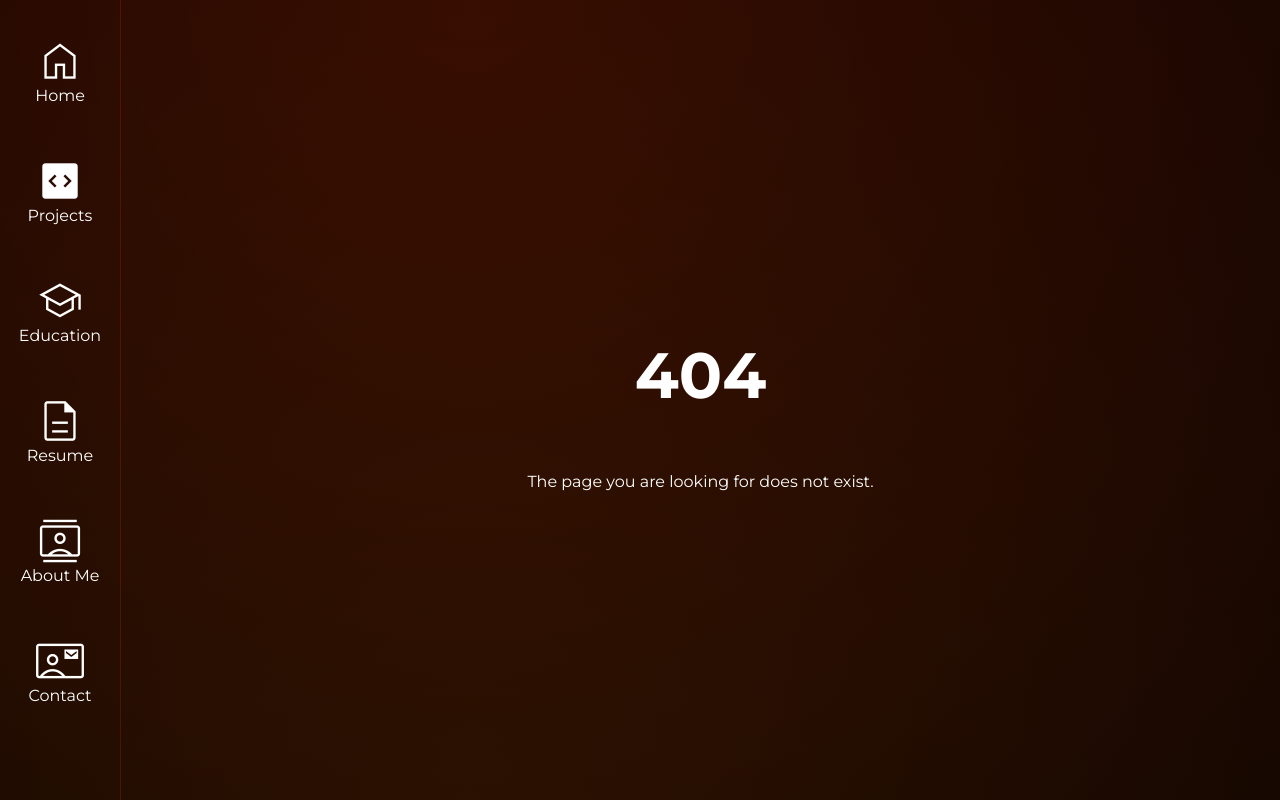
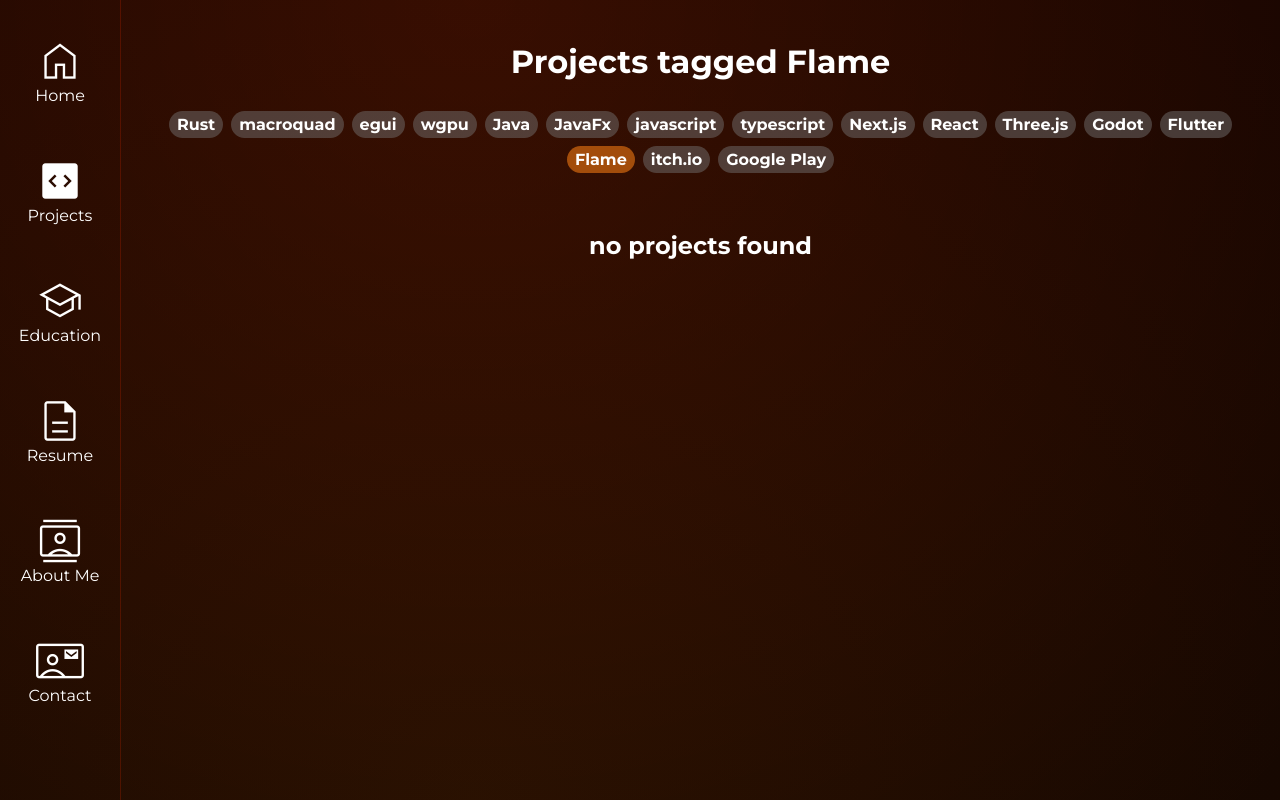
Before and after one commit to gre-v-el/portfolio, a Next.js app: page /projects/tag/Flame in a window 1280 px wide. Before the commit this address had no page. Built offline with nearby package versions, Linux system fonts and the light colour scheme.

Commit message:
Added tag filtering

```diff
--- /dev/null
+++ b/app/projects/tag/[tagName]/page.tsx
@@ -0,0 +1,35 @@
+'use client';
+
+import style from '../../page.module.css';
+import Tags from "@/components/Tags";
+import { notFound, useRouter } from "next/navigation";
+import ProjectTiles from "@/components/ProjectTiles";
+
+const data: ProjectsData = require('../../../../data/projects.json');
+
+export default function TagName(
+	{ params }: { params: { tagName: string } }
+) {
+	let valid = data.tags.some((tag) => tag.name === params.tagName);
+	if(!valid) {
+		notFound();
+	}
+
+	let displayed = data.projects.filter((project) => project.tags.includes(params.tagName));
+	let displayedData: ProjectsData = {
+		tags: data.tags,
+		projects: displayed,
+	}
+
+	return (
+		<div className={style["main"]}>
+			<h2>Projects tagged {params.tagName}</h2>
+
+			<Tags data={data} selected={params.tagName}/>
+			<ProjectTiles data={displayedData}/>
+			{displayed.length === 0 && (
+				<h3>no projects found</h3>
+			)}
+		</div>
+	);
+}
```
